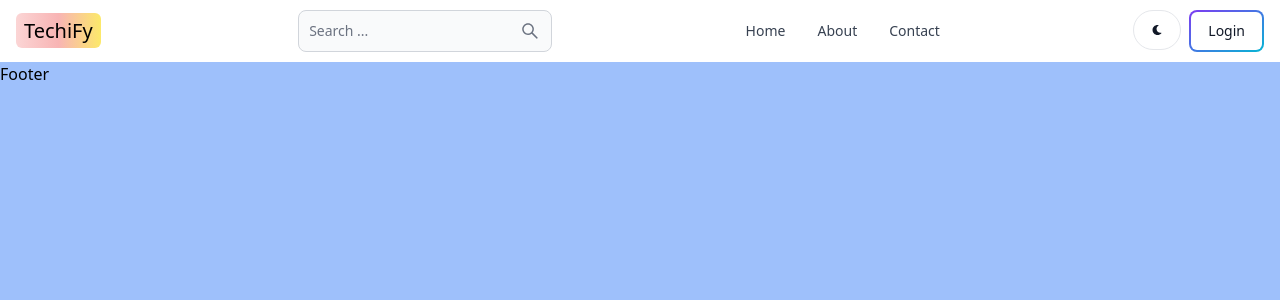
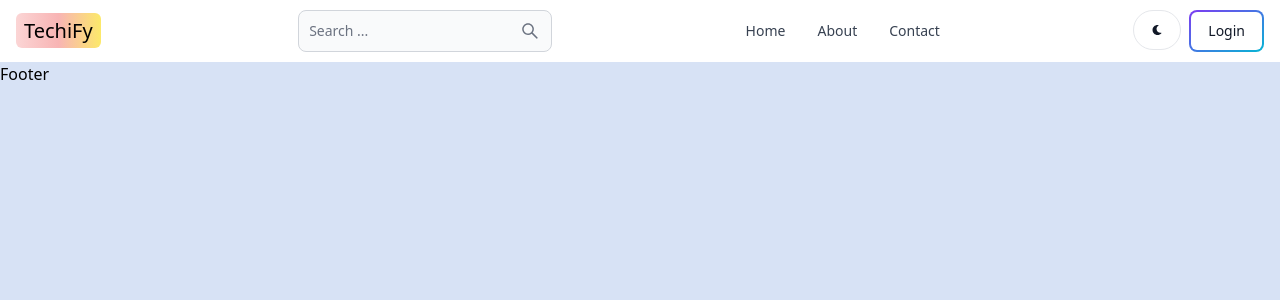
Before and after one commit to 9090856788/Blog-Application, a React (Vite) app in the folder Client/: page /signup in a window 1280 px wide. Shown: the top 300 px of the page. Built offline with nearby package versions, Linux system fonts and the light colour scheme.

Commit message:
Created signup page & added image

```diff
--- a/Client/src/App.jsx
+++ b/Client/src/App.jsx
@@ -6,6 +6,7 @@ import Footer from "./components/Footer";
 import Home from "./pages/Home";
 import About from "./pages/About";
 import Contact from "./pages/ContactUs";
+import SignUp from "./pages/SignUp.jsx";
 
 const App = () => {
   return (
@@ -15,8 +16,9 @@ const App = () => {
         <Route exact path="/" element={<Home />} />
         <Route exact path="/about" element={<About />} />
         <Route exact path="/contact" element={<Contact />} />
+        <Route exact path="/signup" element={<SignUp />} />
       </Routes>
-      <Footer/>
+      <Footer />
     </BrowserRouter>
   );
 };
--- a/Client/src/index.css
+++ b/Client/src/index.css
@@ -10,5 +10,5 @@
 body{
     width: 100%;
     height: 100%;
-    background-color: rgb(63 131 248 / .5);
+    background-color: rgba(176, 198, 237, 0.5);
 }
--- a/Client/src/pages/Register.jsx
+++ /dev/null
@@ -1,10 +0,0 @@
-/* eslint-disable no-unused-vars */
-import React from 'react'
-
-const Register = () => {
-  return (
-    <div>Register</div>
-  )
-}
-
-export default Register;
--- /dev/null
+++ b/Client/src/pages/SignUp.jsx
@@ -0,0 +1,12 @@
+/* eslint-disable no-unused-vars */
+import React from 'react'
+
+const SignUp = () => {
+  return (
+    <>
+
+    </>
+  )
+}
+
+export default SignUp
```
Also changed, not shown: Client/public/signup.jpg (added), 1 other file (tests, documents, lock files or other folders).
